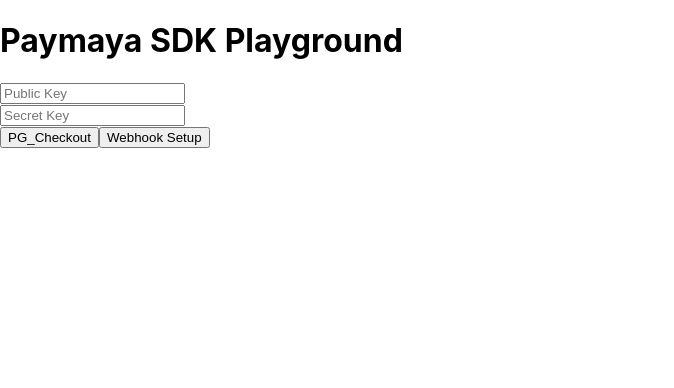
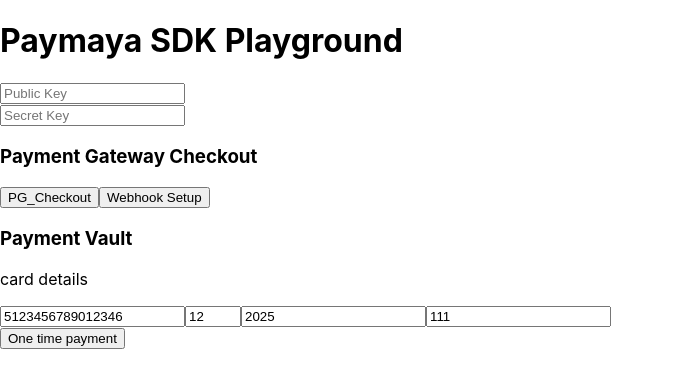
Before and after one commit to jiroquijano/paymaya-sdk-playground, a React (Create React App) app in the folder client/: page / in a window 1280 px wide. Shown: the top 388 px of the page, without its empty margins (0-674 px from the left). Built offline with nearby package versions, Linux system fonts and the light colour scheme.

Commit message:
created PaymentVault component and payment-vault sdk

```diff
--- a/client/src/App.js
+++ b/client/src/App.js
@@ -1,5 +1,6 @@
 import React,{useState} from 'react';
 import PaymentGatewayCheckout from './components/PaymentGatewayCheckout';
+import PaymentVault from './components/PaymentVault';
 
 function App() {
   const [publicKey, setPublicKey] = useState('');
@@ -15,6 +16,7 @@
         <input type="text" placeholder="Secret Key" onChange={onSKChange} value={secretKey}></input>
         <div>
           <PaymentGatewayCheckout publicKey={publicKey} secretKey={secretKey}/>
+          <PaymentVault publicKey={publicKey} secretKey={secretKey}/>
         </div>
       </div>
   );
--- a/client/src/components/PaymentGatewayCheckout.js
+++ b/client/src/components/PaymentGatewayCheckout.js
@@ -107,6 +107,7 @@
 
     return (
         <>
+            <h3>Payment Gateway Checkout</h3>
             <button onClick={onPGCheckOut}>PG_Checkout</button>
             <button onClick={onWebhookSetupClick}>Webhook Setup</button>
         </>
--- /dev/null
+++ b/client/src/components/PaymentVault.js
@@ -0,0 +1,29 @@
+import React, {useState} from 'react';
+
+const PaymentVault = () => {
+    // "card": {
+    //     "number": "5123456789012346",
+    //     "expMonth": "12",
+    //     "expYear": "2025",
+    //     "cvc": "111"
+    //   }
+    const [cardNumber, setCardNumber] = useState('5123456789012346');
+    const [expMonth, setExpMonth] = useState('12');
+    const [expYear, setExpYear] = useState('2025');
+    const [cvc, setCVC] = useState('111');
+
+    return (
+        <>
+            <h3>Payment Vault</h3>
+            <p>card details</p>
+            <input onChange={(e)=>setCardNumber(e.target.value)} type='text' placeholder='card number' value={cardNumber}/>
+            <input onChange={(e)=>setExpMonth(e.target.value)} type='number' min={1} max={12} value={expMonth}/>
+            <input onChange={(e)=>setExpYear(e.target.value)} type='number' value={expYear}/>
+            <input onChange={(e)=>setCVC(e.target.value)} type='number' value={cvc}/>
+            <br/>
+            <button>One time payment</button>
+        </>
+    )
+}
+
+export default PaymentVault;
```
Also changed, not shown: client/src/paymaya_sdk/payment-vault.js (added, +41 -0 lines).
